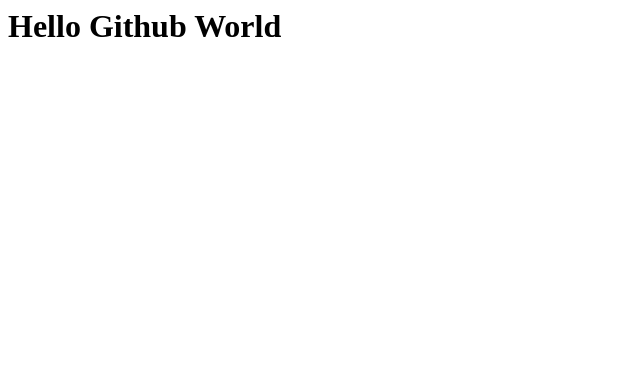
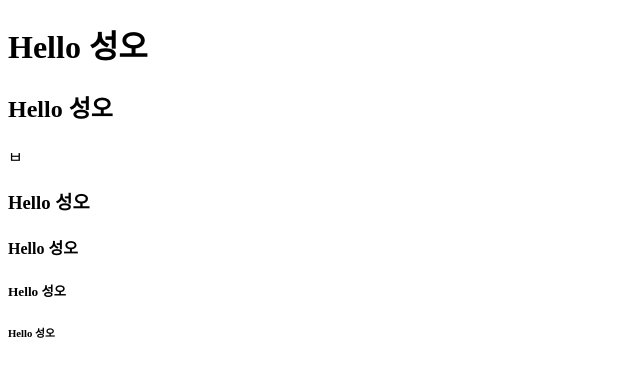
Before and after one commit to sungoh-stars/first, a plain HTML site: page index.html in a window 1280 px wide. Shown: the whole page, without its empty margins (0-640 px from the left). Drawn offline with Linux system fonts and the light colour scheme.

Commit message:
(수정)index.html 내용 수정

```diff
--- a/index.html
+++ b/index.html
@@ -1 +1,16 @@
-<h1>Hello Github World</h1>
+<!DOCTYPE html>
+<html lang="en">
+<head>
+    <meta charset="UTF-8">
+    <meta name="viewport" content="width=device-width, initial-scale=1.0">
+    <title>Document</title>
+</head>
+<body>
+    <h1>Hello 성오</h1>
+    <h2>Hello 성오</h2>ㅂ
+    <h3>Hello 성오</h3>
+    <h4>Hello 성오</h4>
+    <h5>Hello 성오</h5>
+    <h6>Hello 성오</h6>
+</body>
+</html>
```
